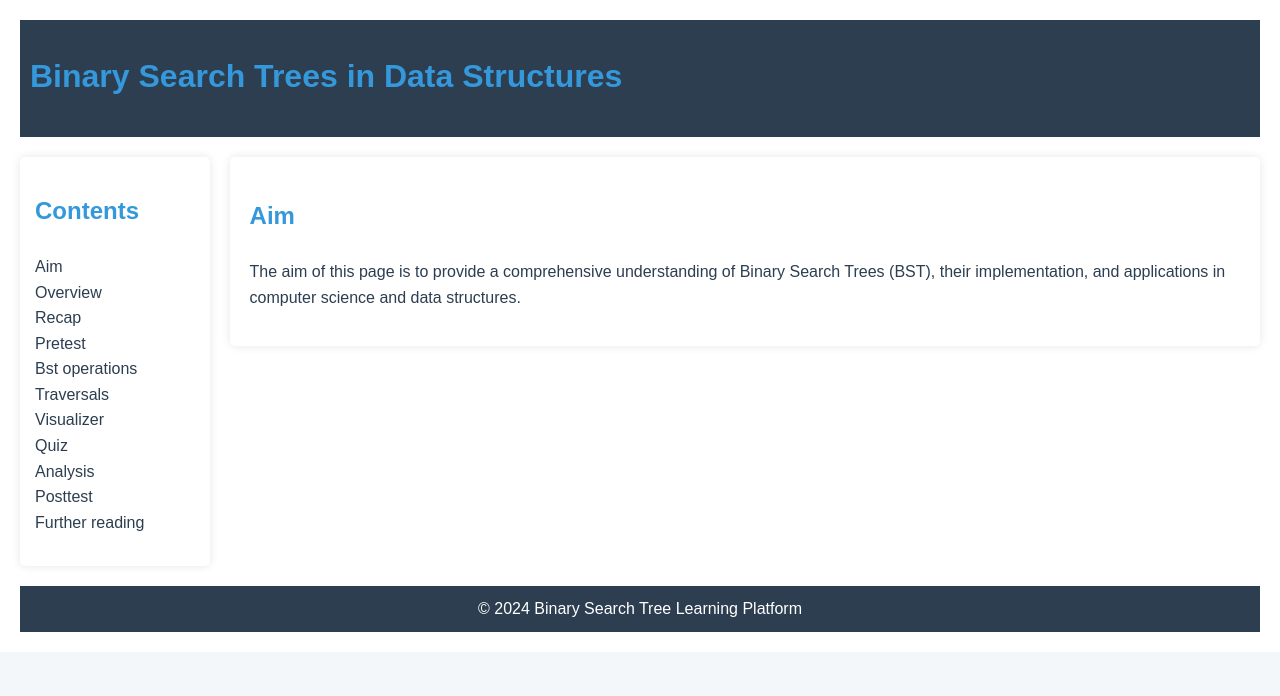
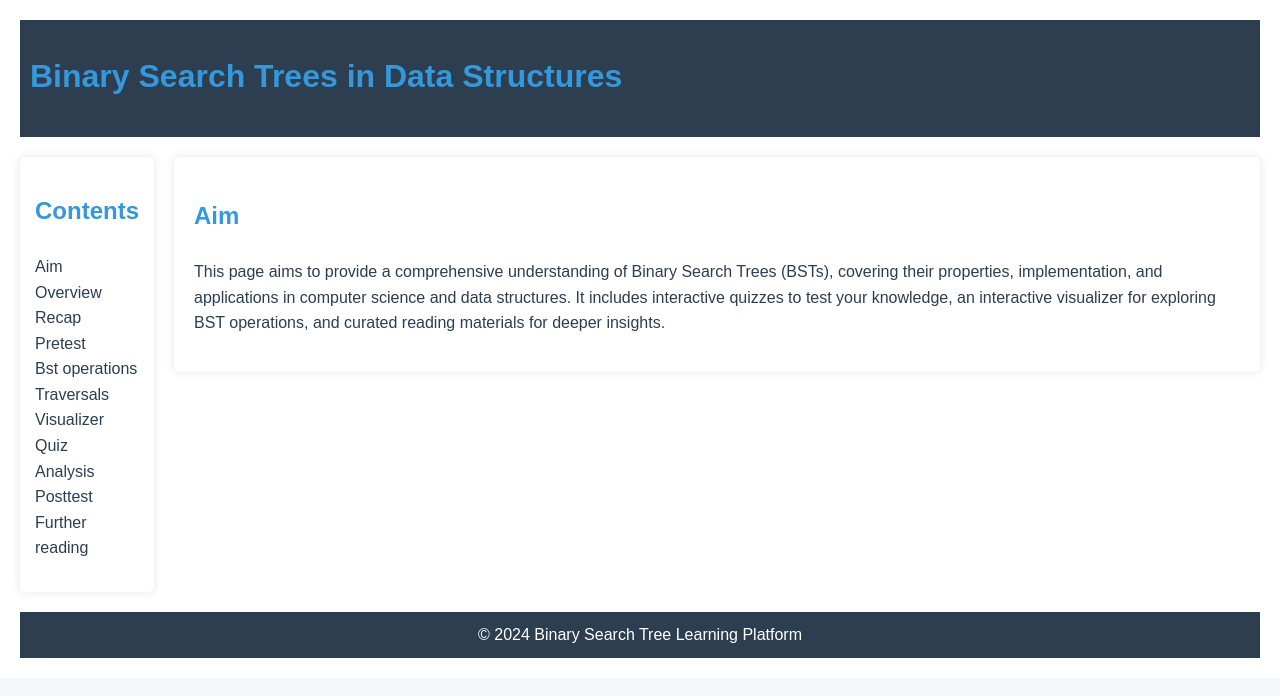
Before and after one commit to mrudulchaudhari/DS-Lab, a React (Vite) app in the folder ds-labs/: page /binary-search-tree in a window 1280 px wide. Shown: the top 696 px of the page. Built offline with nearby package versions, Linux system fonts and the light colour scheme.

Commit message:
updated further reading section

```diff
--- a/ds-labs/src/algorithms/binarysearchtree/tree.jsx
+++ b/ds-labs/src/algorithms/binarysearchtree/tree.jsx
@@ -220,8 +220,7 @@ function BSTPage() {
           <section id="aim">
             <h2>Aim</h2>
             <p>
-              The aim of this page is to provide a comprehensive understanding of
-              Binary Search Trees (BST), their implementation, and applications in computer science and data structures.
+            This page aims to provide a comprehensive understanding of Binary Search Trees (BSTs), covering their properties, implementation, and applications in computer science and data structures. It includes interactive quizzes to test your knowledge, an interactive visualizer for exploring BST operations, and curated reading materials for deeper insights.
             </p>
           </section>
         );
@@ -333,6 +332,7 @@ function BSTPage() {
             <div class="video-container">
             <iframe width="560" height="315" src="https://www.youtube.com/embed/ScdwdSCnXDU?si=qLLX8b7RM57Xpirm" title="YouTube video player" frameborder="0" allow="accelerometer; autoplay; clipboard-write; encrypted-media; gyroscope; picture-in-picture; web-share" referrerpolicy="strict-origin-when-cross-origin" allowfullscreen></iframe>
             </div>
+            <h2>Links</h2>
             <ul>
               <li><a href="https://en.wikipedia.org/wiki/Binary_search_tree">Wikipedia - Binary Search Tree</a></li>
               <li><a href="https://www.geeksforgeeks.org/binary-search-tree-data-structure/">GeeksforGeeks - Binary Search Tree</a></li>
```
